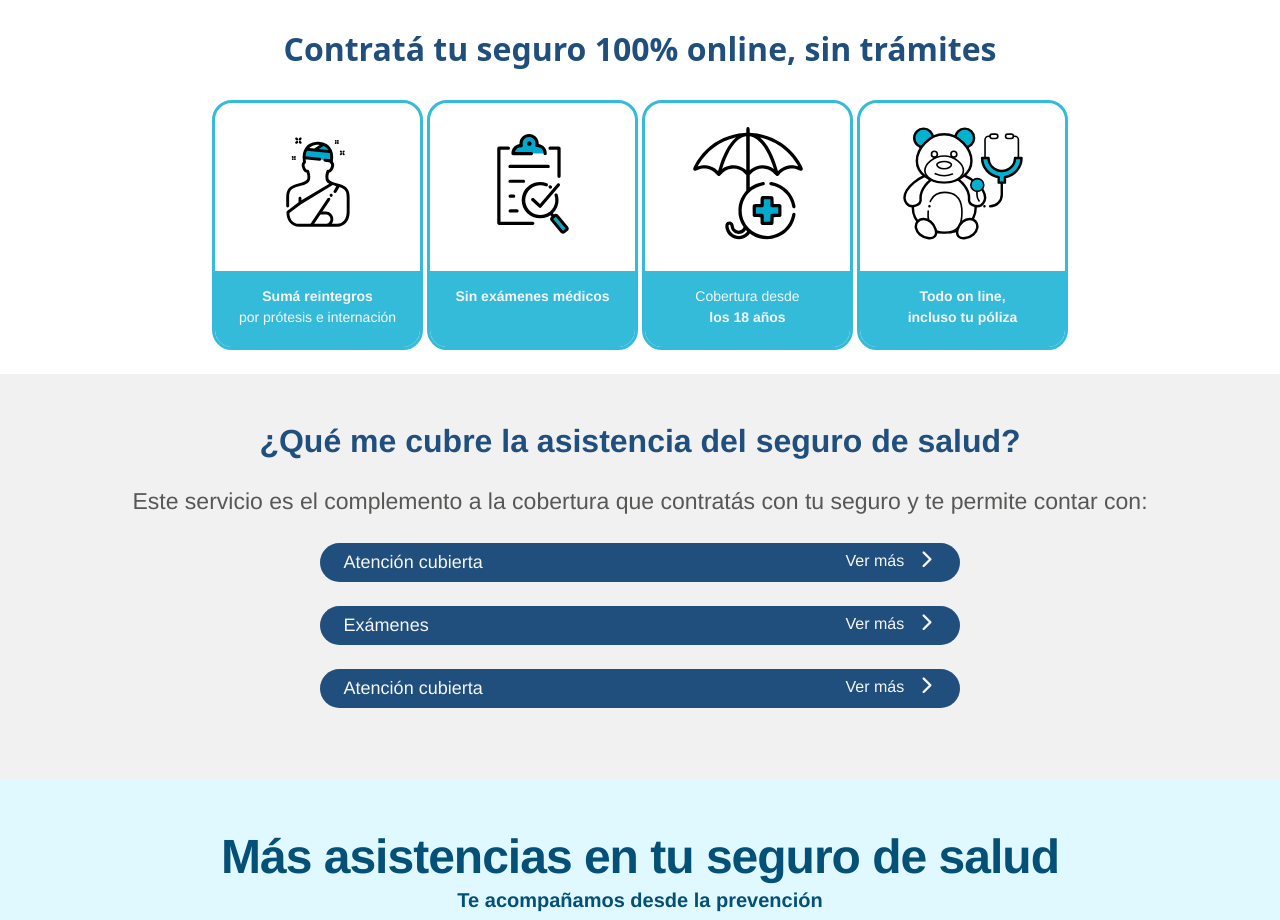
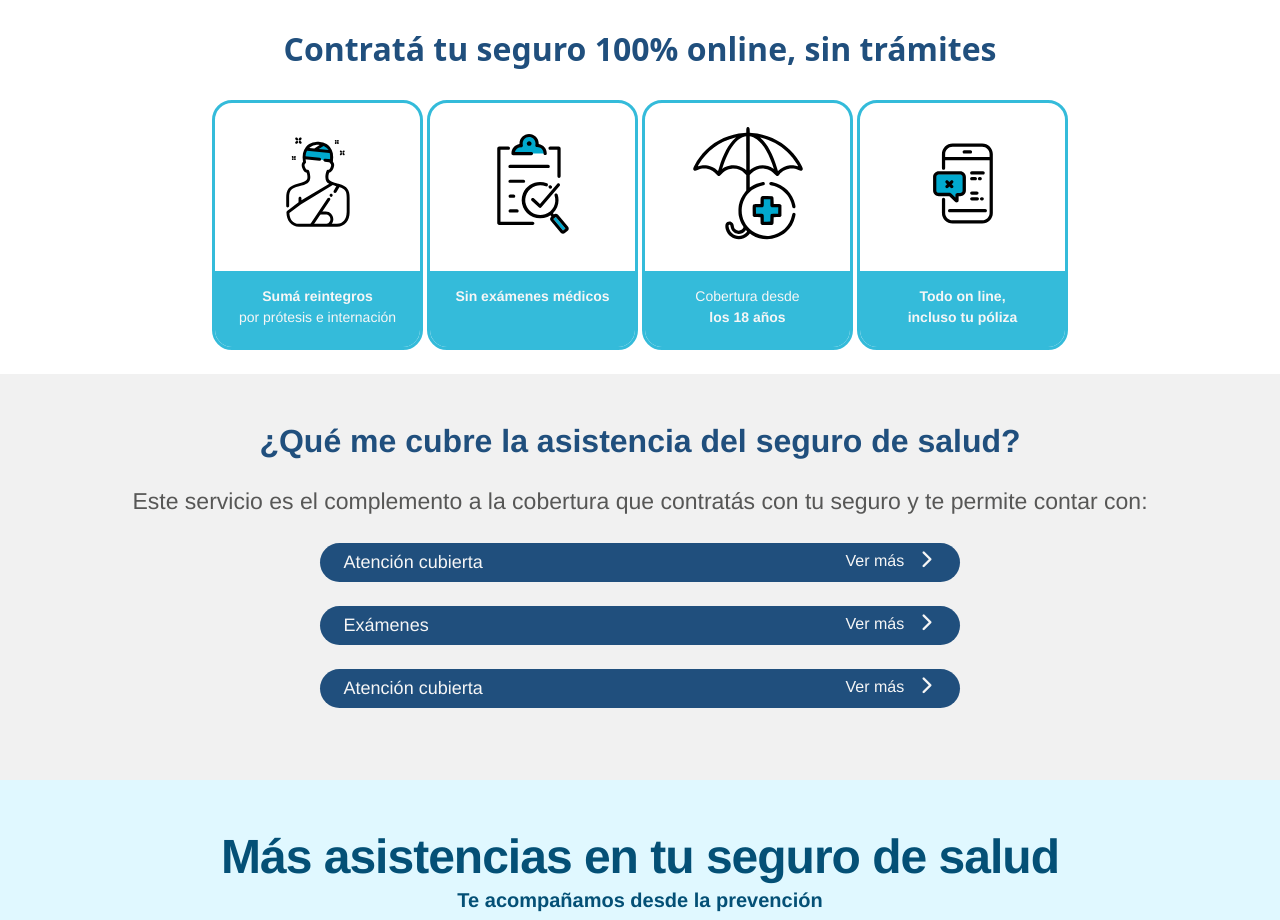
Before and after one commit to Danielmartinez25/Banco-Hipotecario-Seguros, a Next.js app: page / in a window 1280 px wide. Shown: the part 1383-2303 px from the top of the page. Built offline with nearby package versions, Linux system fonts and the light colour scheme.

Commit message:
fix the header navbar and change images

```diff
--- a/src/components/Header.module.css
+++ b/src/components/Header.module.css
@@ -20,7 +20,6 @@
 
 .navbarCollapse {
     height: 100vh;
-
 }
 
 .navbarCollapse li {
@@ -67,6 +66,10 @@
 
 
 @media (min-width: 991.98px) {
+
+    .navbarCollapse {
+        height: 0;
+    }
 
     #product {
         position: relative;
--- a/src/components/Secure.tsx
+++ b/src/components/Secure.tsx
@@ -2,9 +2,9 @@ import { useState } from "react";
 import styles from "./Secure.module.css";
 import Image from "next/image";
 import imageAccident from "../../public/Segure/accident.svg";
-import imageBear from "../../public/Segure/bear.svg";
 import imageCheck from "../../public/Segure/check.svg";
 import imageUmbrella from "../../public/Segure/umbrella.svg";
+import imagePhone from "../../public/Segure/phone.svg";
 
 export default function Segure() {
   const [flipped, setFlipped] = useState(false);
@@ -120,8 +120,8 @@ export default function Segure() {
               <div className={styles.front}>
                 <div className="d-flex justify-content-center mt-4">
                   <Image
-                    src={imageBear}
-                    alt="bear"
+                    src={imagePhone}
+                    alt="phone"
                     className={styles.image}
                     width={150}
                     height={113}
```
Also changed, not shown: public/Segure/bear.svg (deleted), public/Segure/phone.svg (added).
